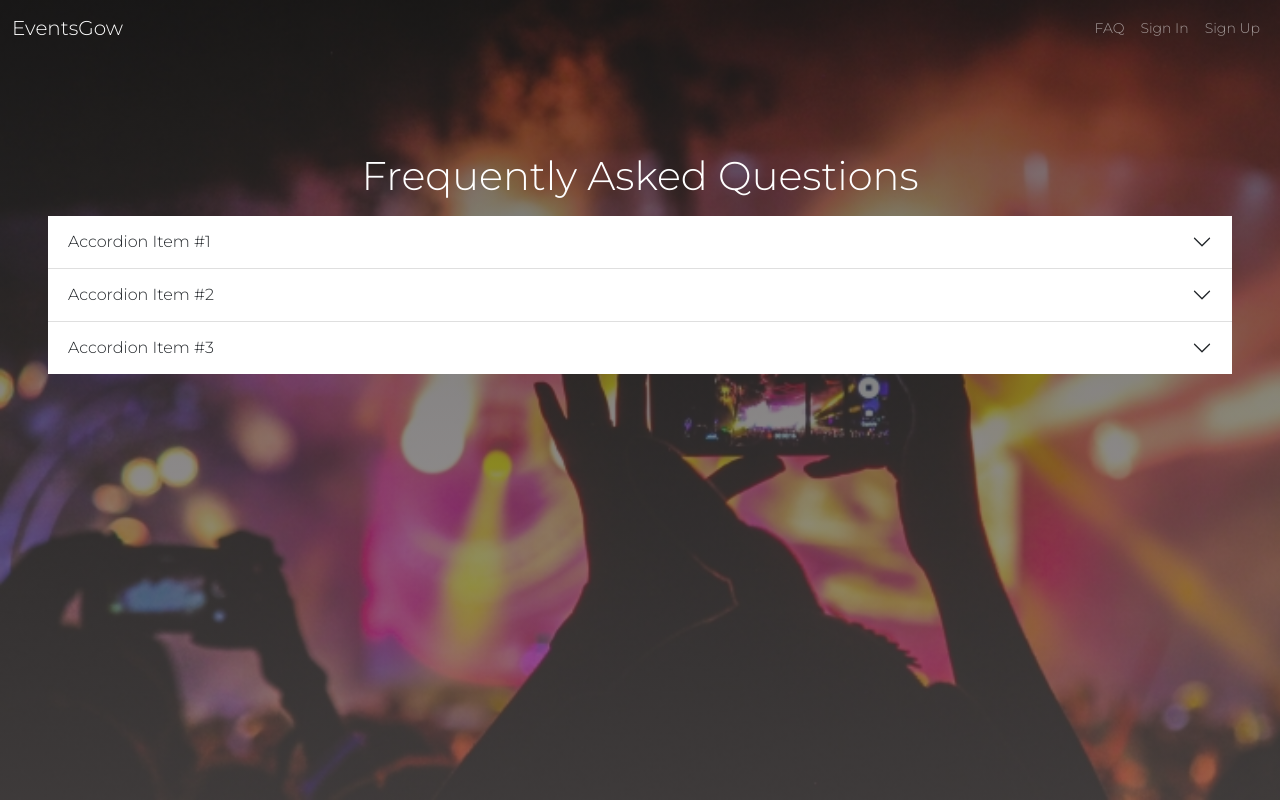
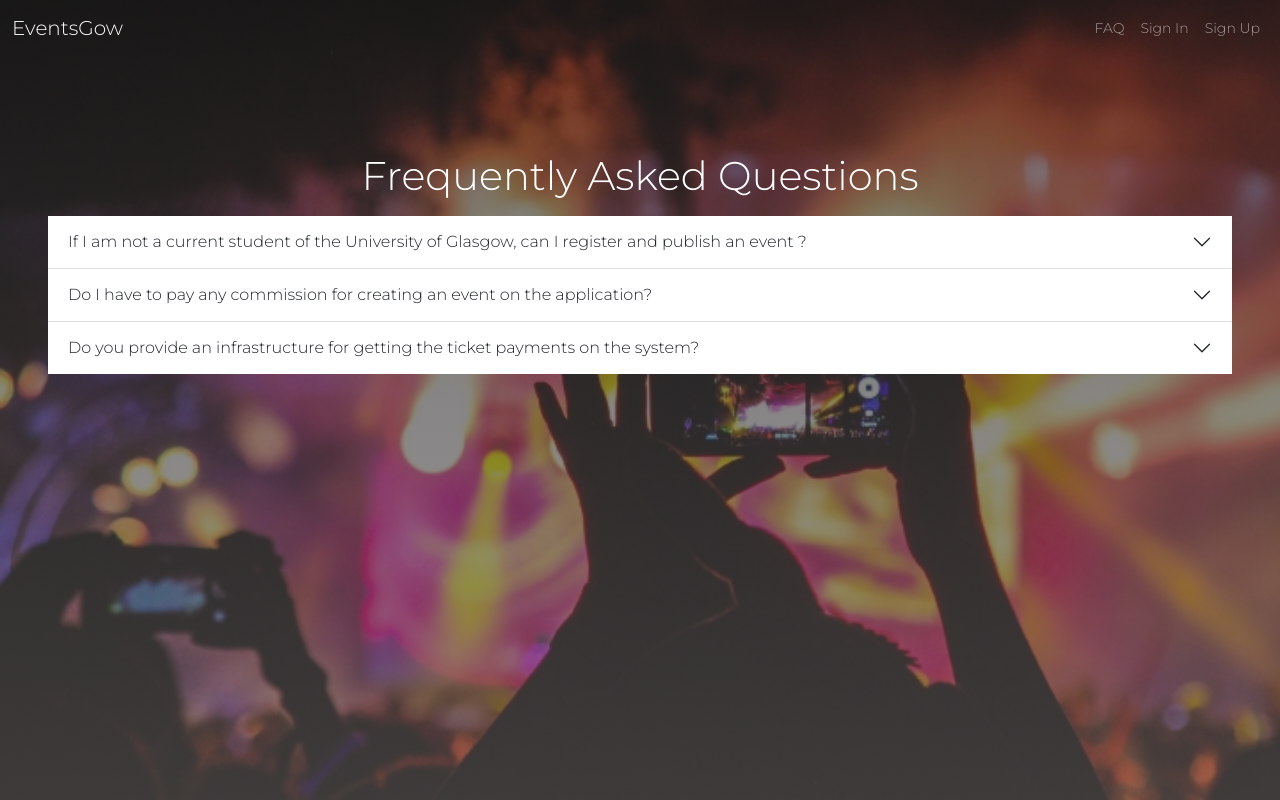
Before and after one commit to najmathummer/EventsGow, a Django app: page /faq/ in a window 1280 px wide. Run offline with Django 4.2, Linux system fonts and the light colour scheme.

Commit message:
Added FAQ information

```diff
--- a/templates/account/faq.html
+++ b/templates/account/faq.html
@@ -1,11 +1,4 @@
-{% extends "account/base.html" %}
-
-{% load i18n %}
-{% load account %}
-
-{% block head_title %}{% trans "FAQ" %}{% endblock %}
-
-{% block content %}
+{% extends "account/base.html" %} {% load i18n %} {% load account %} {% block head_title %}{% trans "FAQ" %}{% endblock %} {% block content %}
 <div class="d-flex justify-content-center align-items-center mt-5 pt-5">
     <div class="w-100 px-5">
         <h1 class="text-center mb-3">{% trans "Frequently Asked Questions" %}</h1>
@@ -13,33 +6,36 @@
             <div class="accordion-item">
                 <h2 class="accordion-header" id="flush-headingOne">
                     <button class="accordion-button collapsed" type="button" data-bs-toggle="collapse" data-bs-target="#flush-collapseOne" aria-expanded="false" aria-controls="flush-collapseOne">
-        Accordion Item #1
+        If I am not a current student of the University of Glasgow, can I register and publish an event ?
       </button>
                 </h2>
                 <div id="flush-collapseOne" class="accordion-collapse collapse" aria-labelledby="flush-headingOne" data-bs-parent="#accordionFlushExample">
-      <div class="accordion-body">Placeholder content for this accordion, which is intended to demonstrate the <code>.accordion-flush</code> class. This is the first item's accordion body.</div>
+                    <div class="accordion-body">Placeholder content for this accordion, which is intended to demonstrate the <code>All services are solely for the University of Glasgow students.</code> class. This is the first item's accordion body.</div>
                 </div>
             </div>
             <div class="accordion-item">
                 <h2 class="accordion-header" id="flush-headingTwo">
                     <button class="accordion-button collapsed" type="button" data-bs-toggle="collapse" data-bs-target="#flush-collapseTwo" aria-expanded="false" aria-controls="flush-collapseTwo">
-        Accordion Item #2
+        Do I have to pay any commission for creating an event on the application?
       </button>
                 </h2>
                 <div id="flush-collapseTwo" class="accordion-collapse collapse" aria-labelledby="flush-headingTwo" data-bs-parent="#accordionFlushExample">
-      <div class="accordion-body">Placeholder content for this accordion, which is intended to demonstrate the <code>.accordion-flush</code> class. This is the second item's accordion body. Let's imagine this being filled with some actual content.</div>
+                    <div class="accordion-body">Placeholder content for this accordion, which is intended to demonstrate the <code>If you are a student of the University of Glasgow all services are free of charge.</code> class. This is the second item's accordion body. Let's imagine
+                        this being filled with some actual content.</div>
                 </div>
             </div>
             <div class="accordion-item">
                 <h2 class="accordion-header" id="flush-headingThree">
                     <button class="accordion-button collapsed" type="button" data-bs-toggle="collapse" data-bs-target="#flush-collapseThree" aria-expanded="false" aria-controls="flush-collapseThree">
-        Accordion Item #3
+        Do you provide an infrastructure for getting the ticket payments on the system?
       </button>
                 </h2>
                 <div id="flush-collapseThree" class="accordion-collapse collapse" aria-labelledby="flush-headingThree" data-bs-parent="#accordionFlushExample">
-      <div class="accordion-body">Placeholder content for this accordion, which is intended to demonstrate the <code>.accordion-flush</code> class. This is the third item's accordion body. Nothing more exciting happening here in terms of content, but just filling up the space to make it look, at least at first glance, a bit more representative of how this would look in a real-world application.</div>
+                    <div class="accordion-body">Placeholder content for this accordion, which is intended to demonstrate the <code>There is no payment system in the application at the moment.</code> class. This is the third item's accordion body. Nothing more exciting happening
+                        here in terms of content, but just filling up the space to make it look, at least at first glance, a bit more representative of how this would look in a real-world application.</div>
                 </div>
             </div>
         </div>
-    </div></div>
+    </div>
+</div>
 {% endblock %}
```
Lines whose indentation alone changed are shown as unchanged.
